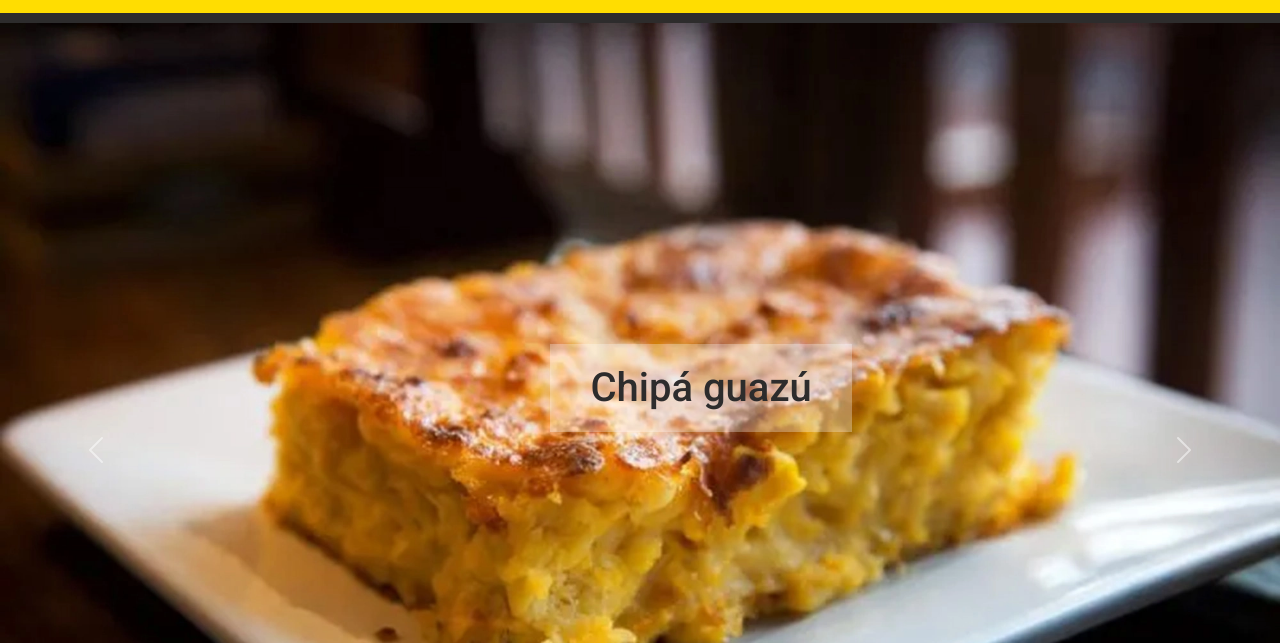
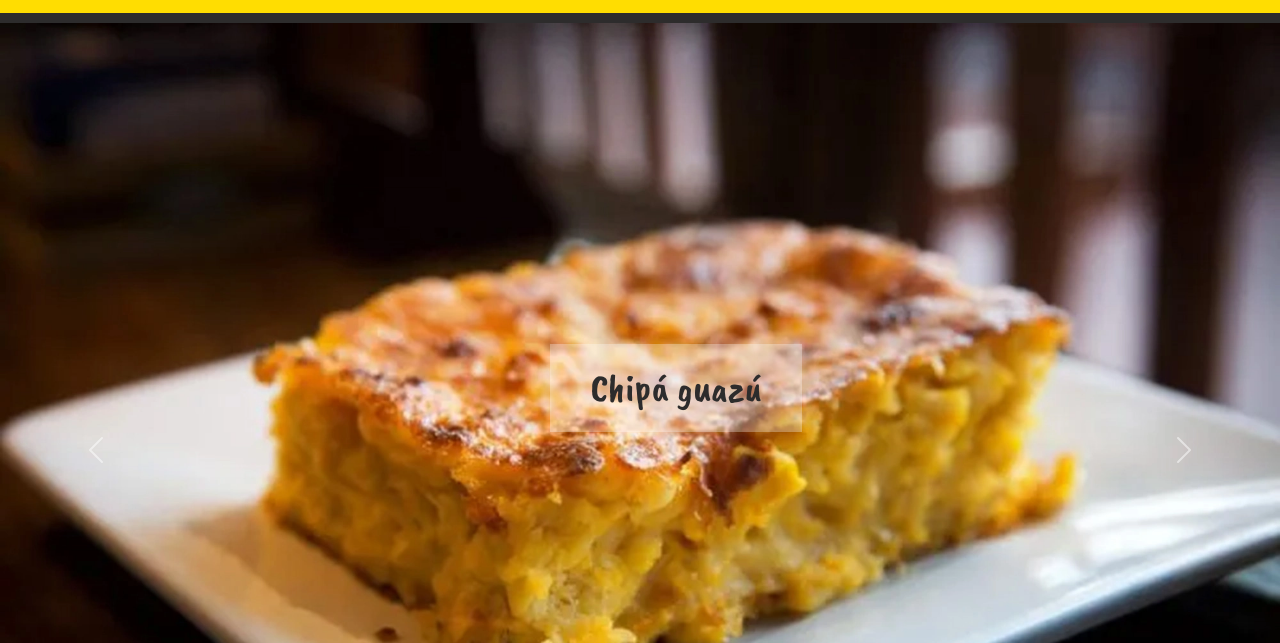
Before and after one commit to mralcobendas/EntregaFinal_RodriguezAlcobendas, a website: page index.html in a window 1280 px wide. Shown: the part 157-800 px from the top of the page. Drawn offline with nearby package versions, Linux system fonts and the light colour scheme.

Commit message:
changed H1 font style

```diff
--- a/scss/_commons.scss
+++ b/scss/_commons.scss
@@ -36,7 +36,8 @@ h1{
     padding: 20px 40px;
     margin:auto;
     transform:translateY(-64vh);
-    color:$black
+    color:$black;
+    font-family: $displayFont;
 }
 
 
```
Also changed, not shown: css/main.css, 1 other file.
